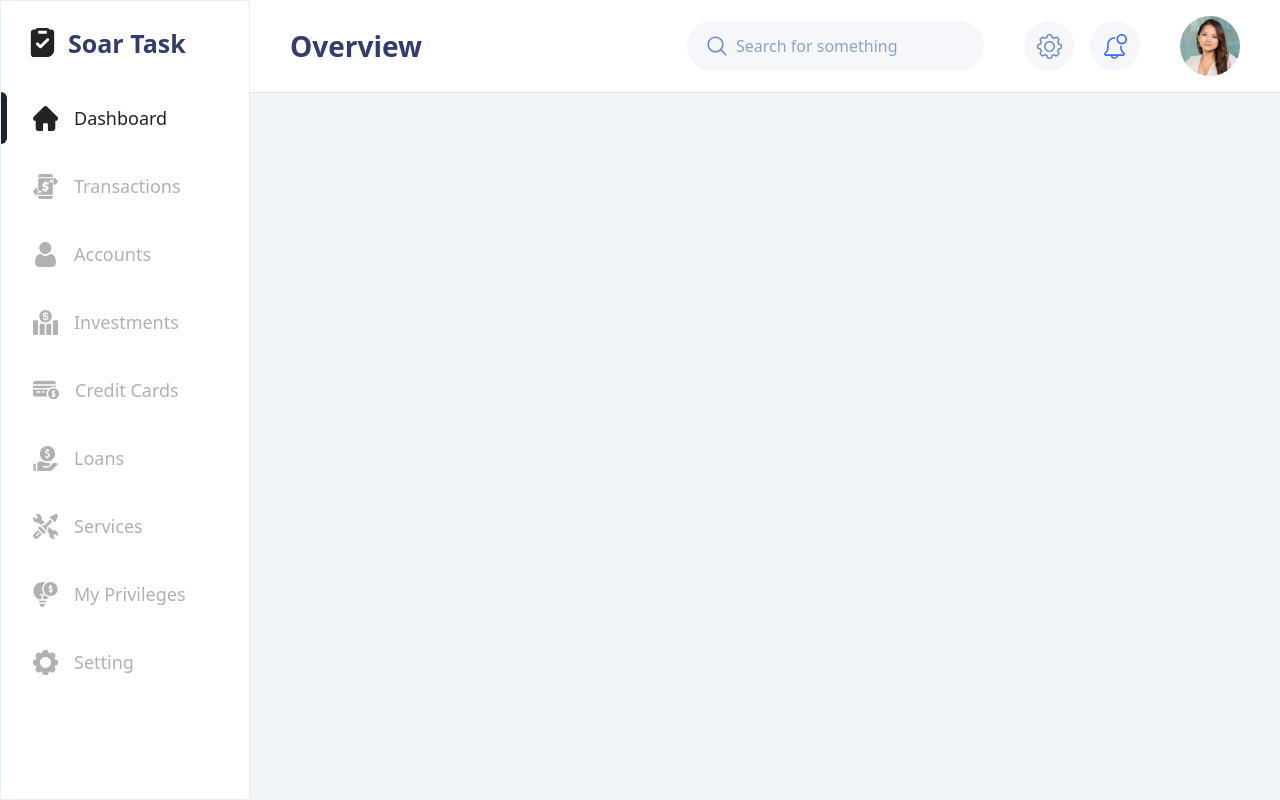
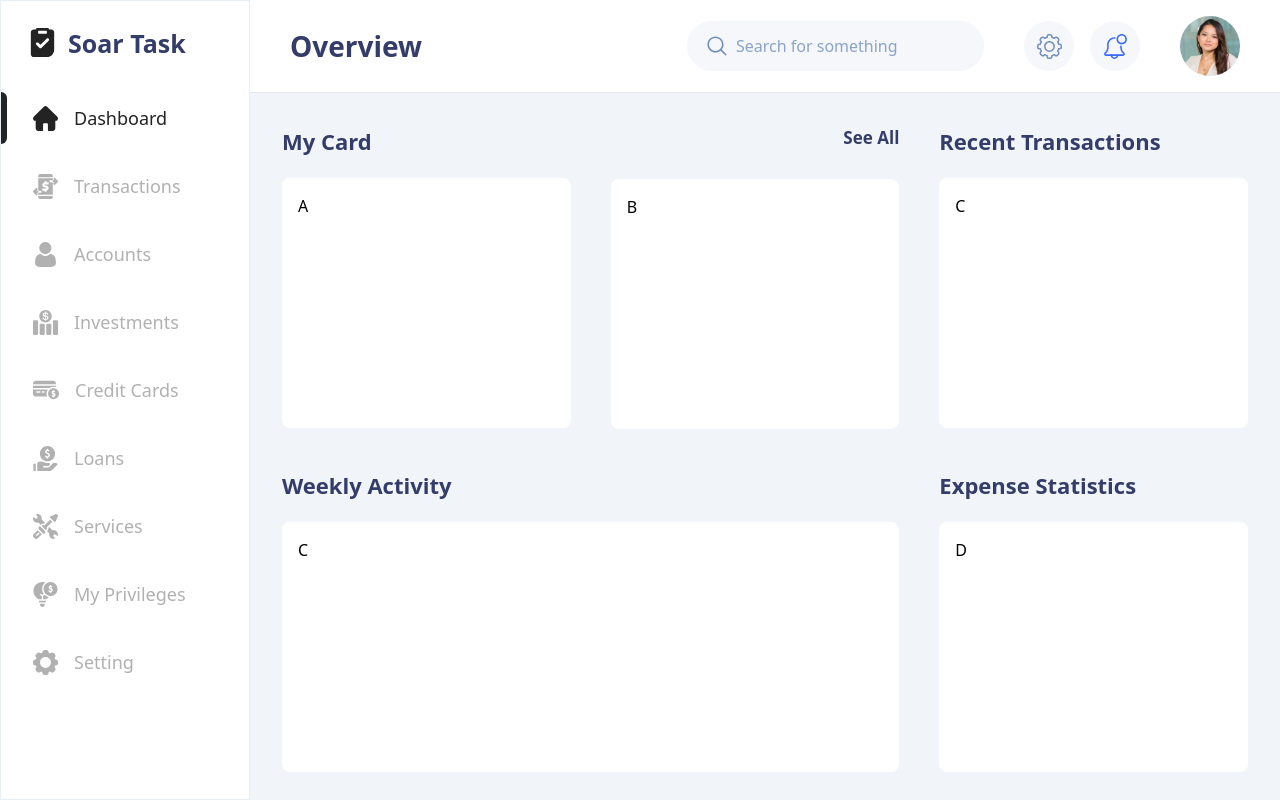
Before and after one commit to Japhetism/soar_assessment, a React (Create React App) app: page /dashboard in a window 1280 px wide. Built offline with nearby package versions, Linux system fonts and the light colour scheme.

Commit message:
ft: dashboard skeleton

```diff
--- a/src/App.tsx
+++ b/src/App.tsx
@@ -1,13 +1,28 @@
 import React from "react";
-import { BrowserRouter as Router, Routes, Route } from "react-router-dom";
+import { BrowserRouter as Router, Navigate, Routes, Route } from "react-router-dom";
 import Layout from "./components/layout";
 import Settings from "./pages/settings";
+import Dashboard from "./pages/dashboard";
 
 const App: React.FC = () => {
   return (
     <Router>
       <Layout>
         <Routes>
+          <Route
+            path="/"
+            element={
+              <Navigate
+                to="/dashboard"
+                replace
+              />
+            }
+          />
+          <Route
+            index
+            path="/dashboard"
+            element={<Dashboard />}
+          />
           <Route
             index
             path="/setting"
--- /dev/null
+++ b/src/pages/dashboard/index.tsx
@@ -0,0 +1,74 @@
+const Dashboard: React.FC = () => {
+  return (
+    <>
+      <div className="flex flex-col lg:flex-row items-center justify-between gap-10">
+        <div className="flex w-full lg:w-8/12 gap-4 lg:gap-10 overflow-x-auto lg:overflow-x-visible">
+          <div className="w-[320px] lg:w-full shrink-0 lg:shrink">
+            <div className="mb-5">
+              <span className="text-[#343C6A] text-[22px] font-inter font-semibold">My Card</span>
+            </div>
+            <div className="bg-[#fff] h-[250px] rounded-lg p-4">
+              A
+            </div>
+          </div>
+          <div className="w-[320px] lg:w-full shrink-0 lg:shrink">
+            <div className="mb-7 flex lg:justify-end">
+              <span className="text-[#343C6A] text-[17px] font-inter font-semibold">See All</span>
+            </div>
+            <div className="bg-[#fff] h-[250px] rounded-lg p-4">
+              B
+            </div>
+          </div>
+        </div>
+        <div className="w-full lg:w-4/12">
+          <div className="mb-5">
+            <span className="text-[#343C6A] text-[22px] font-inter font-semibold">Recent Transactions</span>
+          </div>
+          <div className="bg-[#fff] h-[250px] rounded-lg p-4">
+            C
+          </div>
+        </div>
+      </div>
+
+      <div className="flex flex-col lg:flex-row items-center justify-between gap-10 mt-10">
+        <div className="w-full lg:w-8/12">
+          <div className="mb-5">
+            <span className="text-[#343C6A] text-[22px] font-inter font-semibold">Weekly Activity</span>
+          </div>
+          <div className="bg-[#fff] h-[250px] rounded-lg p-4">
+            C
+          </div>
+        </div>
+        <div className="w-full lg:w-4/12">
+          <div className="mb-5">
+            <span className="text-[#343C6A] text-[22px] font-inter font-semibold">Expense Statistics</span>
+          </div>
+          <div className="bg-[#fff] h-[250px] rounded-lg p-4">
+            D
+          </div>
+        </div>
+      </div>
+
+      <div className="flex flex-col lg:flex-row items-center justify-between gap-10 mt-10">
+        <div className="w-full lg:w-5/12">
+          <div className="mb-5">
+            <span className="text-[#343C6A] text-[22px] font-inter font-semibold">Quick Transfer</span>
+          </div>
+          <div className="bg-[#fff] h-[250px] rounded-lg p-4">
+            E
+          </div>
+        </div>
+        <div className="w-full lg:w-7/12">
+          <div className="mb-5">
+            <span className="text-[#343C6A] text-[22px] font-inter font-semibold">Balance History</span>
+          </div>
+          <div className="bg-[#fff] h-[250px] rounded-lg p-4">
+            F
+          </div>
+        </div>
+      </div>
+    </>
+  )
+}
+
+export default Dashboard;
```
